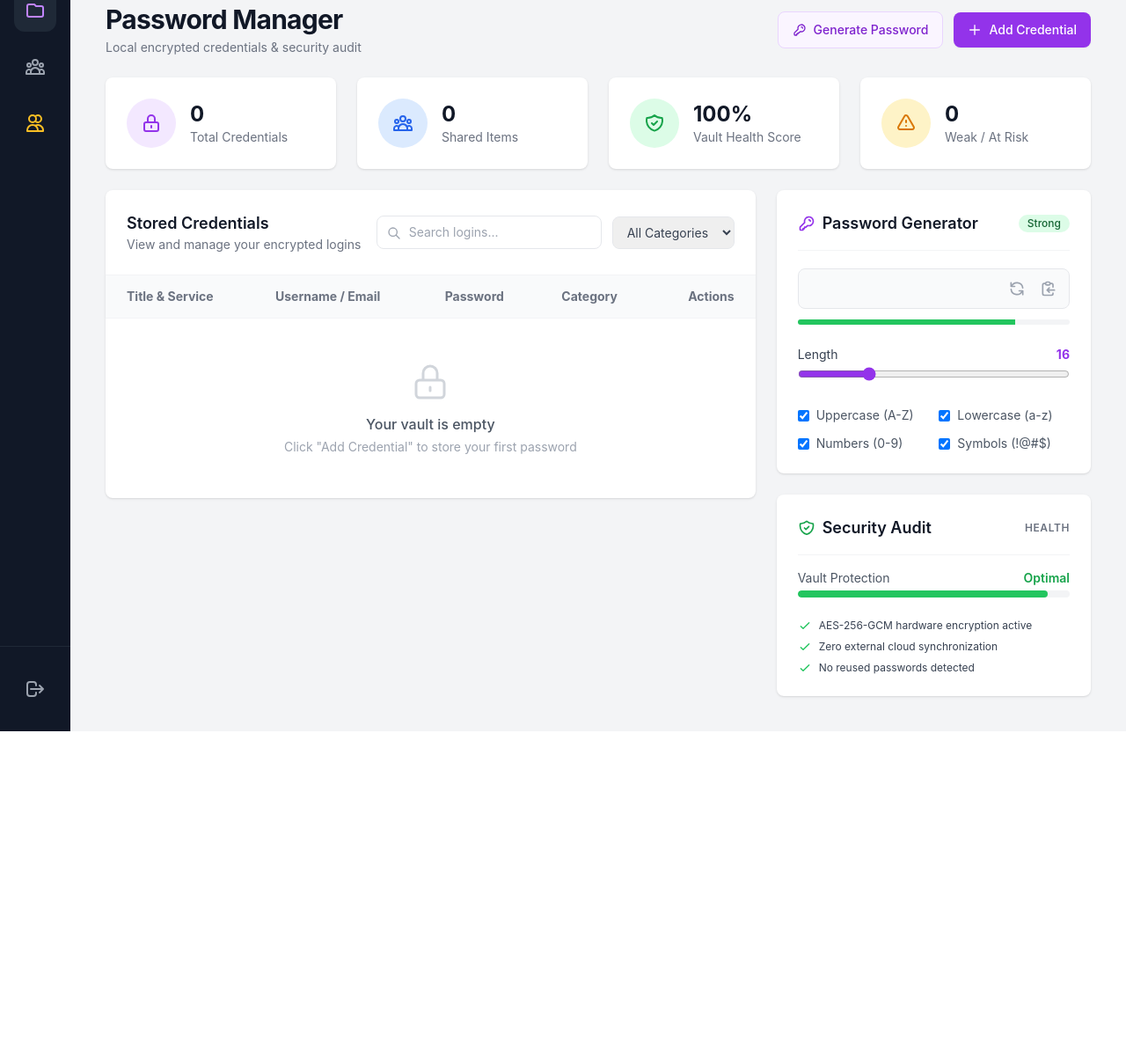
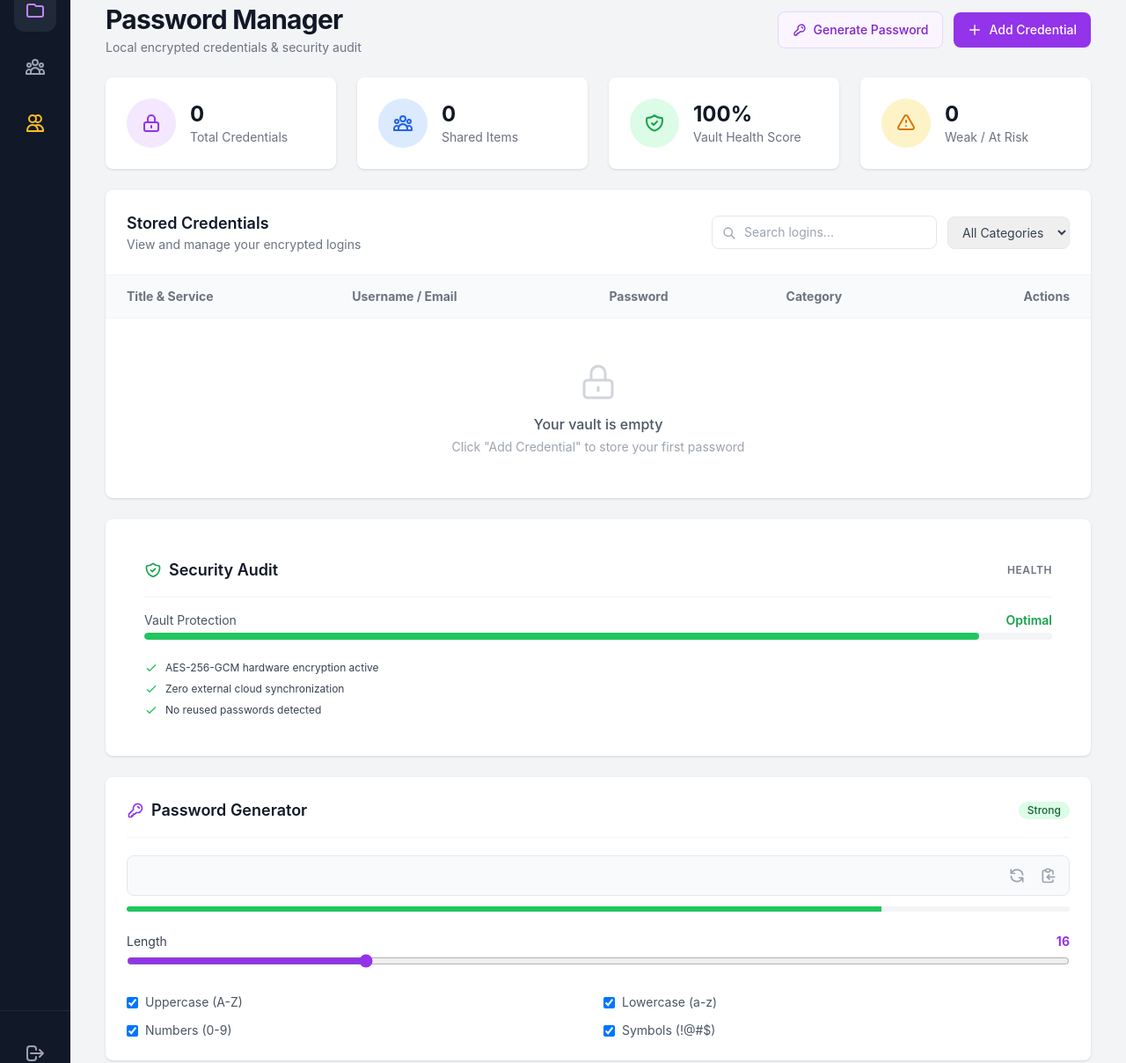
Before and after one commit to Gw3nhael51/PasswordManager, a PHP site: page /dashboard in a window 1280 px wide. Shown: the part 116-1324 px from the top of the page at 88% size. Before the commit the page ends 947 px from the top, so only its background shows below. Run offline with PHP 8.4, Linux system fonts and the light colour scheme; a user stored in the database is signed in; some libraries are stand-ins or nearby versions.

Commit message:
style: ajuster la disposition du tableau de bord et le padding de l'audit

```diff
--- a/app/View/components/security_audit.php
+++ b/app/View/components/security_audit.php
@@ -1,5 +1,5 @@
 <!-- Afficher : Présenter les recommandations d'audit de sécurité -->
-<div class="bg-white shadow rounded-lg p-6">
+<div class="bg-white shadow rounded-lg p-11">
     <div class="flex items-center justify-between pb-4 border-b border-gray-100">
         <h2 class="text-lg font-semibold text-gray-900 flex items-center">
             <svg class="h-5 w-5 text-green-600 mr-2" fill="none" viewBox="0 0 24 24" stroke="currentColor">
--- a/app/View/dashboard.php
+++ b/app/View/dashboard.php
@@ -27,21 +27,17 @@
                 require_once __DIR__ . '/components/stats_cards.php';
             ?>
 
-            <section class="grid grid-cols-1 lg:grid-cols-3 gap-6">
-                <div class="lg:col-span-2 space-y-6">
+            <section class="grid gap-6">
                     <?php
+
                         // Inclure : Afficher la liste des identifiants enregistrés
                         require_once __DIR__ . '/components/vault_list.php';
-                    ?>
-                </div>
-
-                <div class="space-y-6">
-                    <?php
-                        // Inclure : Afficher le générateur de mot de passe interactif
-                        require_once __DIR__ . '/components/generator.php';
 
                         // Inclure : Afficher l'audit de sécurité
                         require_once __DIR__ . '/components/security_audit.php';
+
+                        // Inclure : Afficher le générateur de mot de passe interactif
+                        require_once __DIR__ . '/components/generator.php';
                     ?>
                 </div>
             </section>
```
